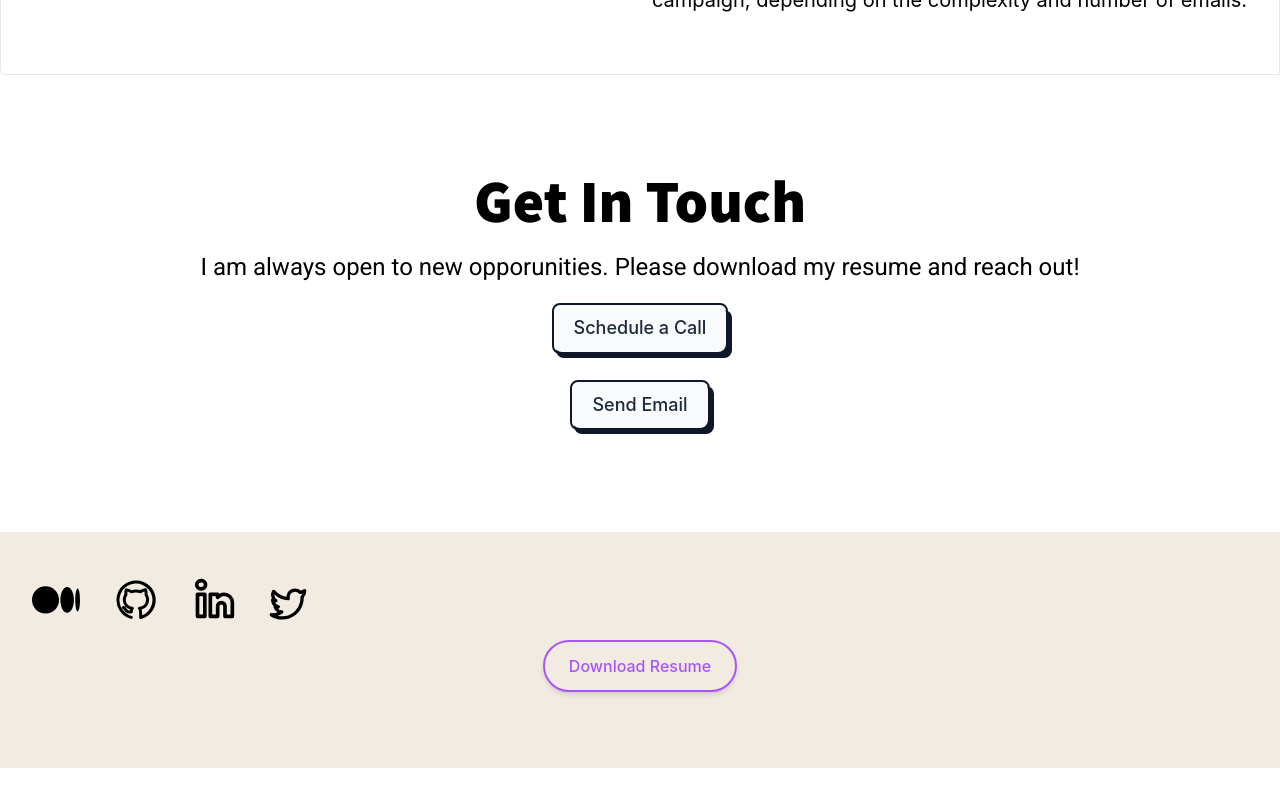
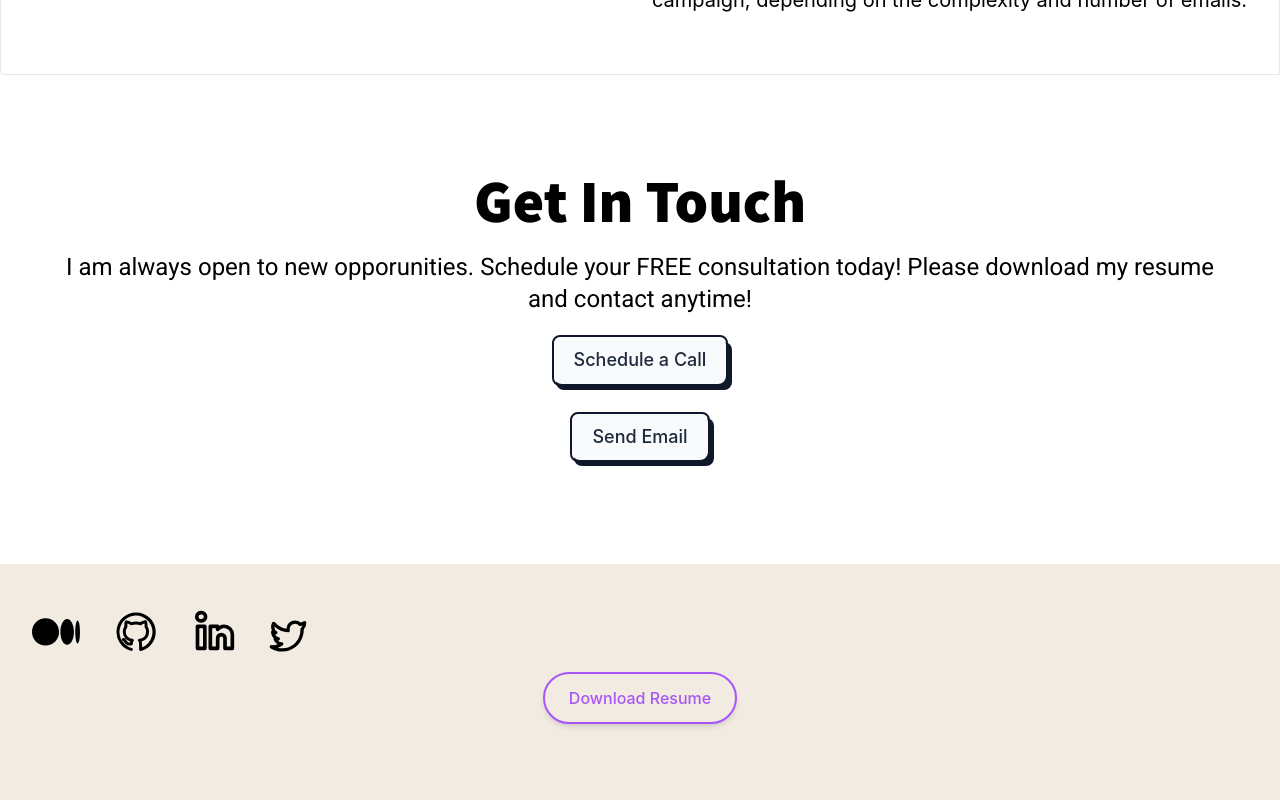
Before and after one commit to kjschelling/thekjcode, a React (Create React App) app: page / in a window 1280 px wide. Shown: the part 5636-6436 px from the top of the page. Before the commit the page ends 6404 px from the top, so only its background shows below. Built offline with nearby package versions, Linux system fonts and the light colour scheme.

Commit message:
changed verbage on contact component"

```diff
--- a/src/components/Contact.jsx
+++ b/src/components/Contact.jsx
@@ -18,8 +18,8 @@ function Contact(props) {
       <div className={clsx(styles.contactSection, "mx-auto text-center")}>
         <h2 className="md:text-6xl xs:text-4xl font-source">Get In Touch</h2>
         <p className="py-5 font-roboto md:text-2xl xs:text-xl xs:px-12">
-          I am always open to new opporunities. Please download my resume and
-          reach out!
+          I am always open to new opporunities. Schedule your FREE consultation
+          today! Please download my resume and contact anytime!
         </p>
 
         <div>
```
